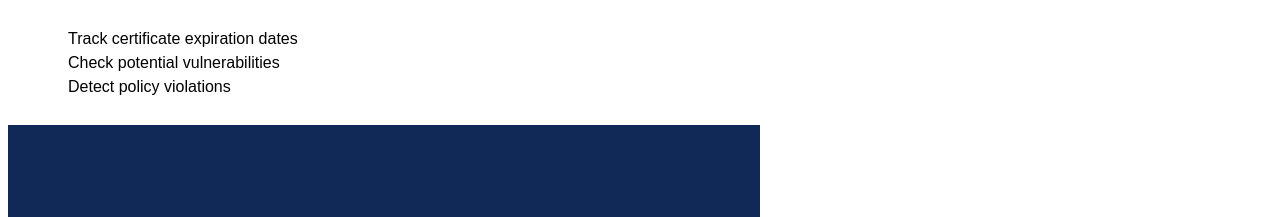
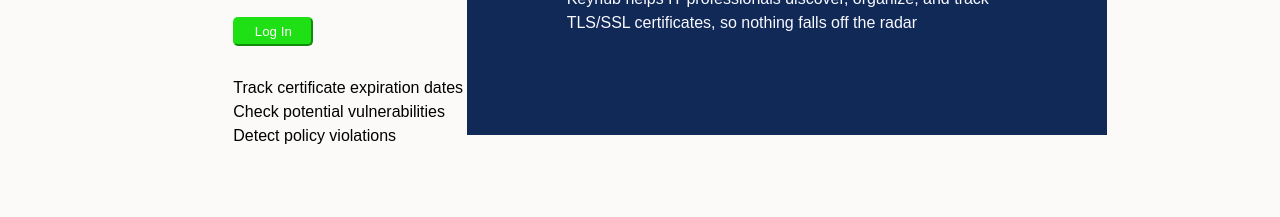
Before and after one commit to fredlgreeniii/Coding-Challenge-6-Login-Page, a plain HTML site: page index.html in a window 1280 px wide. Shown: the part 469-686 px from the top of the page. Drawn offline with Linux system fonts and the light colour scheme.

Commit message:
update 1

```diff
--- a/index.html
+++ b/index.html
@@ -8,16 +8,14 @@
     </head>
 
     <body>
+        <div class="container">
+
+
+            <div class="split-screen left-side">
                 <header>
                     <hr>
                     <h1>Keyhub</h1>
                 </header>
-
-        <section id="left-side">
-
-
-
-
 
                 <div id="login-signup">
                     <span id="login">Login</span>
@@ -36,6 +34,7 @@
                 <div id="forgot-pw"><p>Don't remember your Password?</p></div>
 
                 <button id="log-in-button">Log In</button>
+
                 <footer>
                     <ul id="track-check-detect">
                         <i class="far fa-clock"></i><li>Track certificate expiration dates</li>
@@ -43,13 +42,14 @@
                         <li>Detect policy violations</li>
                     </ul>
                 </footer>
-        </section>
-        <section id="right-side">
-            <div>
+            </div>
+
+            <div class="split-screen right-side">
                 <p id="p1">Certificate Lifecycle managementOn Autopilot</p>
-
                 <p id="p2">Keyhub helps IT professionals discover, organize, and track TLS/SSL certificates, so nothing falls off the radar</p>
             </div>
-        </section>
+
+        </div>
+
     </body>
 </html>
--- a/style/style.css
+++ b/style/style.css
@@ -1,4 +1,19 @@
+*,
+*::before,
+*::after {
+  padding: 0;
+  margin: 0;
+  box-sizing: border-box;
+}
 
+.container {
+  display: flex;
+  align-items: center;
+  justify-content: center;
+  width: 100vw;
+  height: 100vh;
+  background: #fcf9f9;
+}
 
 hr {
     background-color: rgb(16, 41, 87);
@@ -6,10 +21,7 @@ hr {
 }
 
 h1 {
-    display: inline-flex;
     padding: 60px;
-
-
 }
 
 #login-signup {
@@ -20,6 +32,7 @@ h1 {
 #login {
     font-size: 30px;
 }
+
 
 .inputs {
     padding-left: 60px;
@@ -70,13 +83,15 @@ body {
 
 }
 
-#left-side {
+}
+.left-side {
     width: 50%;
+
 
 
 }
 
-#right-side {
+.right-side {
     width: 50%;
     padding: 60px;
     background-color: rgb(16, 41, 87);
```
Lines whose indentation alone changed are shown as unchanged.
